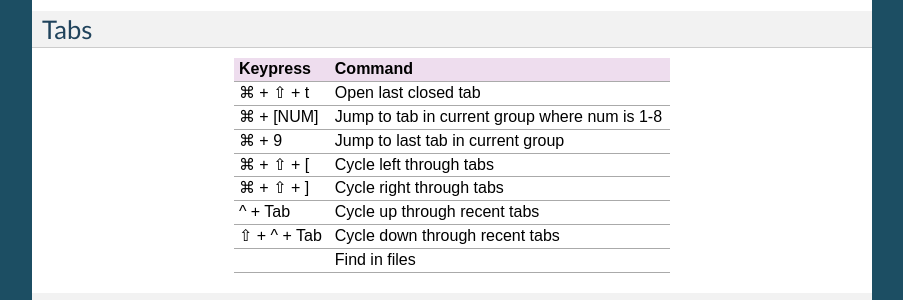
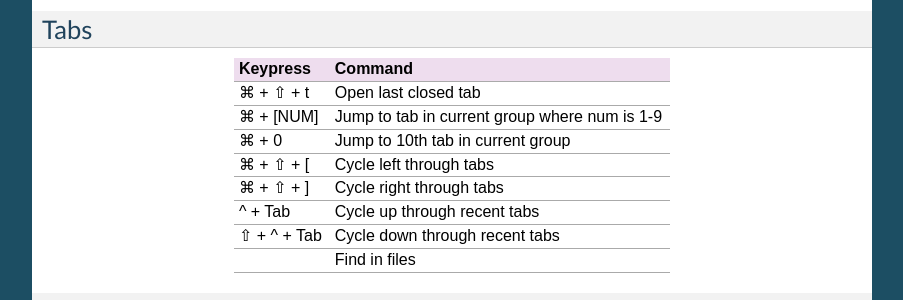
Before and after one commit to guillermooo/sublime-undocs, a Sphinx documentation site: the page built from source/reference/keyboard_shortcuts_osx.rst, in a window 1280 px wide. Shown: the part 1375-1675 px from the top of the page, without its empty margins (198-1101 px from the left). Built offline with Sphinx 7.4.7, drawn with Linux system fonts in a browser that asks for light colours.

Commit message:
Update keyboard_shortcuts_osx.rst
Fixed cmd+num shortcuts

```diff
--- a/source/reference/keyboard_shortcuts_osx.rst
+++ b/source/reference/keyboard_shortcuts_osx.rst
@@ -118,9 +118,9 @@ Tabs
 +=================+===========================================================+
 | ⌘ + ⇧ + t       | Open last closed tab                                      |
 +-----------------+-----------------------------------------------------------+
-| ⌘ + [NUM]       | Jump to tab in current group where num is 1-8             |
+| ⌘ + [NUM]       | Jump to tab in current group where num is 1-9             |
 +-----------------+-----------------------------------------------------------+
-| ⌘ + 9           | Jump to last tab in current group                         |
+| ⌘ + 0           | Jump to 10th tab in current group                         |
 +-----------------+-----------------------------------------------------------+
 | ⌘ + ⇧ + [       | Cycle left through tabs                                   |
 +-----------------+-----------------------------------------------------------+
```
